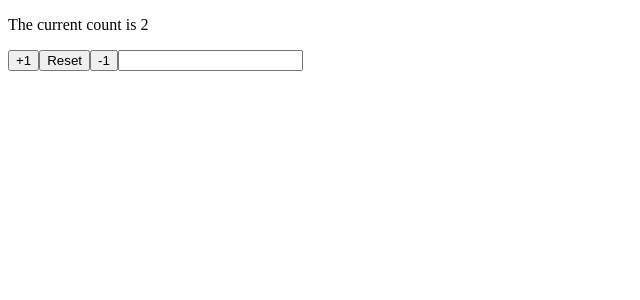
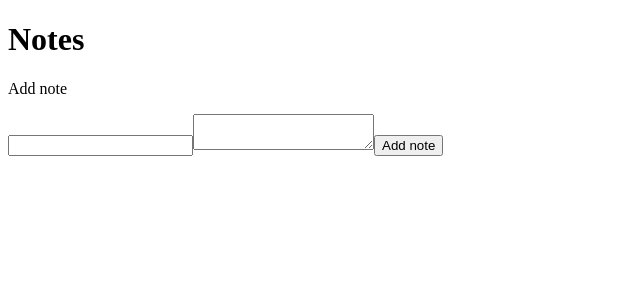
Before and after one commit to miankks/react-new-features, a React (Create React App) app: page / in a window 1280 px wide. Shown: the top 300 px of the page, without its empty margins (0-640 px from the left). Built offline with nearby package versions, Linux system fonts and the light colour scheme.

Commit message:
example of complex state

```diff
--- a/src/index.js
+++ b/src/index.js
@@ -2,32 +2,50 @@ import React, { useState } from 'react';
 import ReactDOM from 'react-dom';
 import reportWebVitals from './reportWebVitals';
 
+const NoteApp = () => {
 
-const App = (props) => {
-  const [count, setCount] = useState(props.count);
-  const [text, setText] = useState('');
+  const [notes, setNotes] = useState([]);
+  const [title, setTitle] = useState('');
+  const [body, setBody] = useState('');
 
-  const increment = () => {
-    setCount(count +1);
+  const addNote = (e) => {
+    e.preventDefault();
+    setNotes([
+      ...notes,
+      { title, body }
+    ])
+    setTitle('');
+    setBody('');
   }
+
+  const removeNote = (title) => {
+    setNotes(notes.filter((note) => note.title !== title))
+  }
+
   return (
     <div>
-      <p>The current {text || 'count'} is {count}</p>
-      <button onClick={increment}>+1</button>
-      <button onClick={() => setCount(props.count)}>Reset</button>
-      <button onClick={() => setCount(count -1)}>-1</button>
-      <input value={text} onChange={(e) => setText(e.target.value)}/>
+      <h1>Notes</h1>
+      {notes.map(note => (
+        <div key={note.title}>
+          <h3>{note.title}</h3>
+          <p>{note.body}</p>
+          <button onClick={() => removeNote(note.title)}>x</button>
+        </div>
+        )
+      )}
+      <p>Add note</p>
+      <form onSubmit={addNote}>
+        <input value={title} onChange={(e) => setTitle(e.target.value)}/>
+        <textarea value={body} onChange= {(e) => setBody(e.target.value)}></textarea>
+        <button>Add note</button>
+      </form>
     </div>
   )
 }
 
-
-App.defaultProps = {
-  count: 0
-}
 ReactDOM.render(
   <React.StrictMode>
-    <App count={2}/>
+    <NoteApp />
   </React.StrictMode>,
   document.getElementById('root')
 );
@@ -37,6 +55,25 @@ ReactDOM.render(
 // or send to an analytics endpoint. Learn more: https://bit.ly/CRA-vitals
 reportWebVitals();
 
+// my work in commented form
+
+// const App = (props) => {
+//   const [count, setCount] = useState(props.count);
+//   const [text, setText] = useState('');
+
+//   const increment = () => {
+//     setCount(count +1);
+//   }
+//   return (
+//     <div>
+//       <p>The current {text || 'count'} is {count}</p>
+//       <button onClick={increment}>+1</button>
+//       <button onClick={() => setCount(props.count)}>Reset</button>
+//       <button onClick={() => setCount(count -1)}>-1</button>
+//       <input value={text} onChange={(e) => setText(e.target.value)}/>
+//     </div>
+//   )
+// }
 
 // const App = (props) => {
 //   // const array = useState(10)
```
